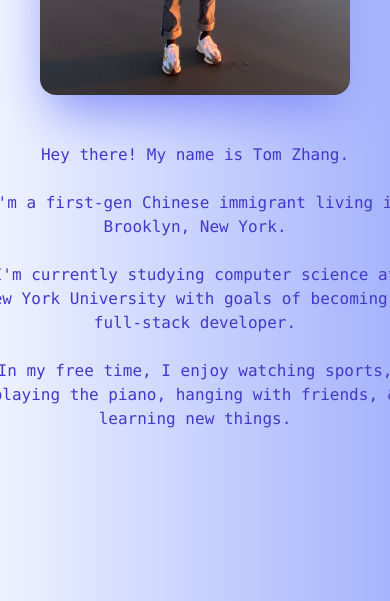
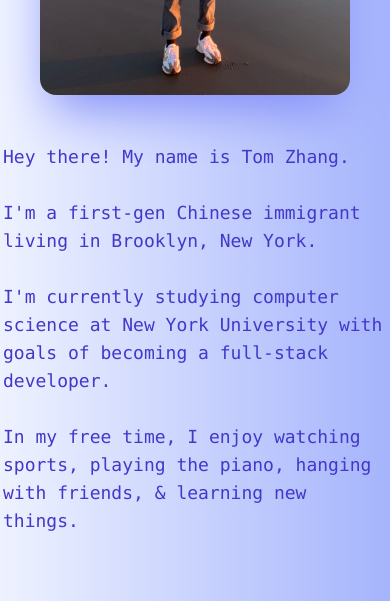
Before and after one commit to TomY-Zhang/tomzhang-website, a React (Create React App) app: page / in a window 390 px wide. Shown: the part 1260-1861 px from the top of the page. Built offline with nearby package versions, Linux system fonts and the light colour scheme.

Commit message:
small update

```diff
--- a/src/components/Panel.js
+++ b/src/components/Panel.js
@@ -15,8 +15,8 @@ export const IntroPanel = () => {
             {/* <h1 class="text-indigo-600 font-rockwell fade-in text-6xl mb-6 lg:mb-20">My Identity</h1> */}
             <div class="flex flex-row flex-wrap justify-center gap-10 h-full">
                 <img src={require('../static/pic.png')} alt="" class="w-96 rounded-2xl shadow-2xl shadow-indigo-400 hover:shadow-indigo-500 transition-all duration-300 ease-in-out"></img>
-                <div class="grid place-content-center p-6 pt-2">
-                    <p class="w-108 font-mono lg:text-left text-indigo-700 sm:text-sm md:text-lg sm:h-full">
+                <div class="grid place-content-center p-4 pt-2">
+                    <p class="w-96 font-mono text-left text-indigo-700 text-lg">
                         Hey there! My name is Tom Zhang. <br/><br/> I'm a first-gen Chinese immigrant living in Brooklyn, New York. <br/><br/> I'm currently studying computer science at New York University with goals of becoming a full-stack developer. <br/><br/> In my free time, I enjoy watching sports, playing the piano, hanging with friends, & learning new things.
                     </p>
                 </div>
```
